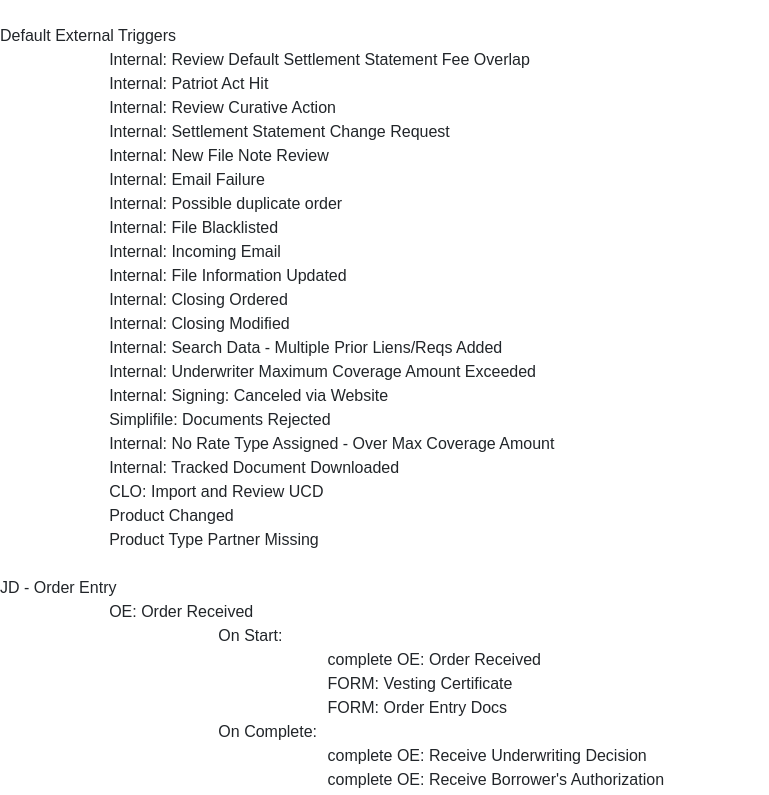
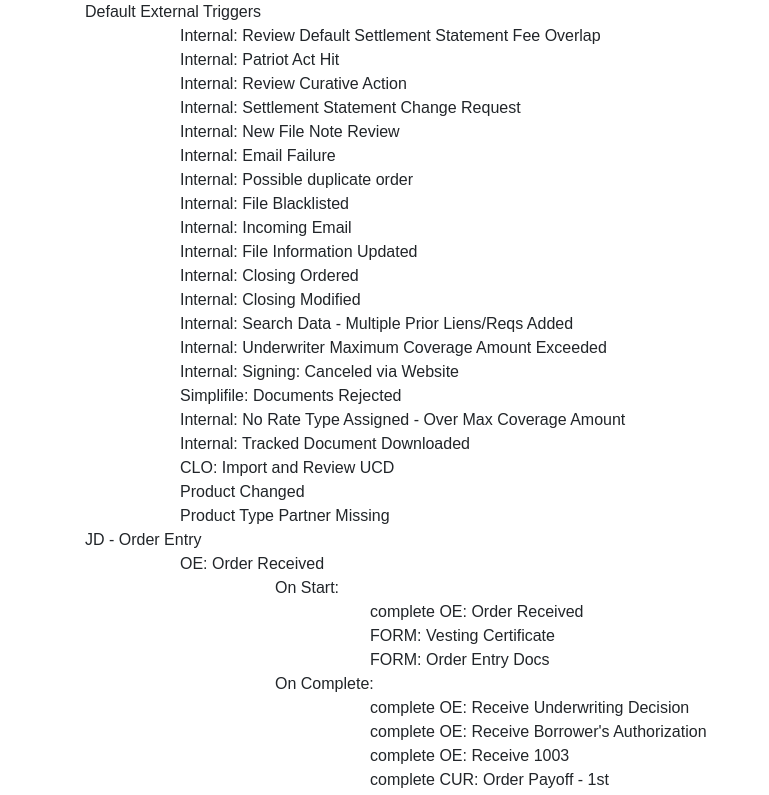
Before and after one commit to StatesTitle/flow, a React (Create React App) app in the folder web/: page / in a window 1280 px wide. Shown: the top 795 px of the page, without its empty margins (0-769 px from the left). Built offline with nearby package versions, Linux system fonts and the light colour scheme.

Commit message:
Fix basic bootstrap nesting

```diff
--- a/web/src/Tree.js
+++ b/web/src/Tree.js
@@ -4,7 +4,7 @@ class Row extends Component {
     render() {
         const indent = this.props.indent ? this.props.indent : 0;
         return (<div className="row">
-            {indent && <div className={"col-" + indent}/>}
+            {this.props.indent && <div className={"col-" + indent}/>}
             <div className={"col-" + (12 - indent)}>{this.props.children}</div>
         </div>);
     }
@@ -52,7 +52,9 @@ class Group extends Component {
 }
 class Tree extends Component {
     render() {
-        return this.props.actionList.groups.map(g => <Group group={g}/>)
+        return (<div className="container">
+            {this.props.actionList.groups.map(g => <Group group={g}/>)}
+        </div>);
     }
 }
 
```
